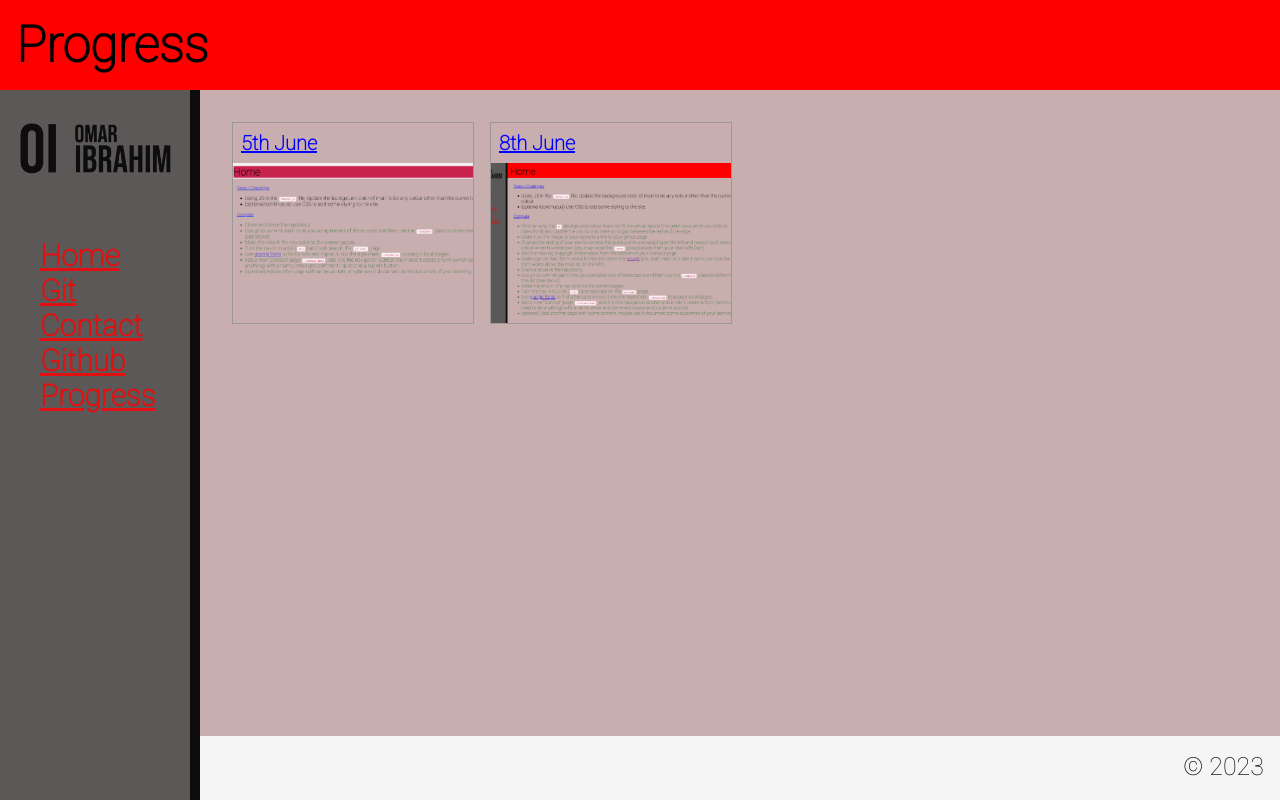
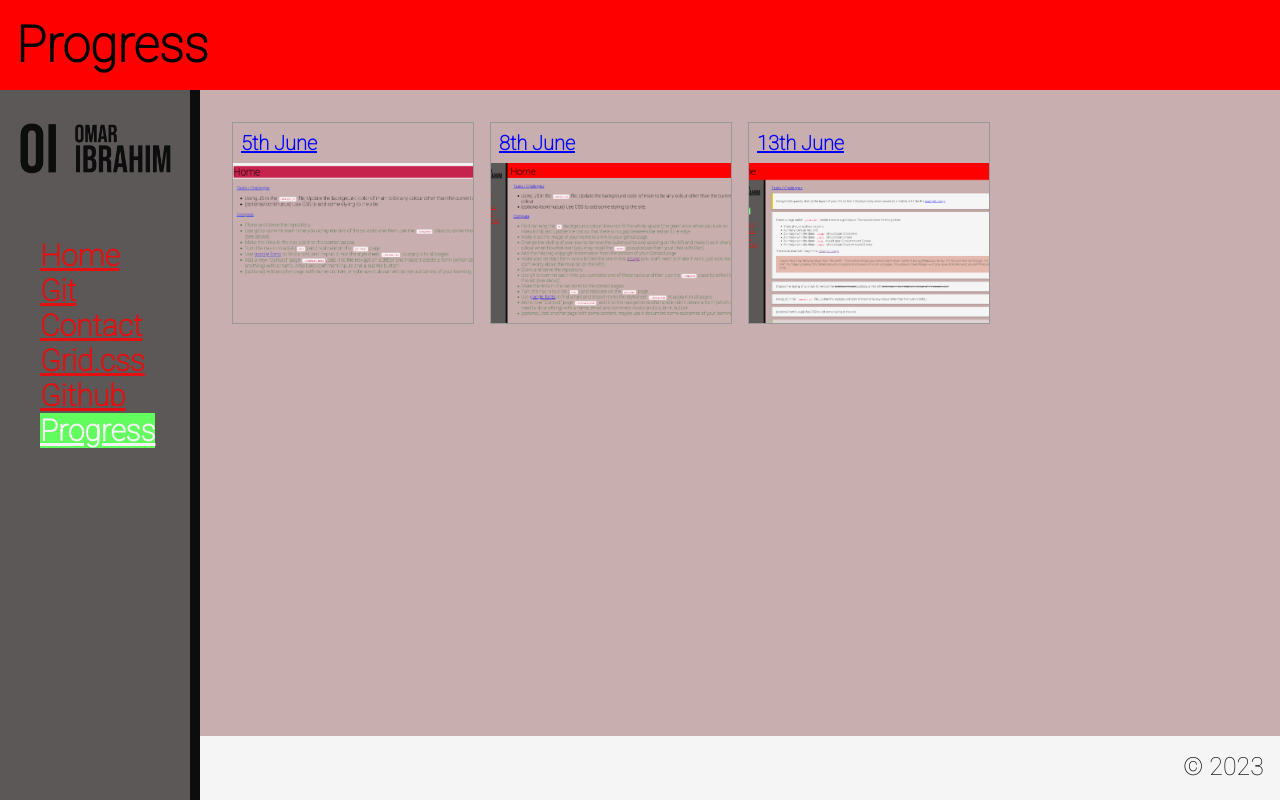
Before and after one commit to omar12ahmed/omar-training, a plain HTML site: page public/progress.html in a window 1280 px wide. Drawn offline with Linux system fonts and the light colour scheme.

Commit message:
Update progress page

```diff
--- a/public/progress.html
+++ b/public/progress.html
@@ -21,8 +21,11 @@
                         <li><a href="index.html">Home</a></li>
                         <li><a href="git.html">Git</a></li>
                         <li><a href="contact.html">Contact </a></li>
+                        <li><a href="grid.html">Grid.css </a></li>
                         <li><a href="github.html">Github</a></li>
-                        <li><a href="progress.html">Progress</a></li>
+                        <li>
+                            <a href="progress.html" class="active">Progress</a>
+                        </li>
                     </ul>
                 </nav>
             </div>
@@ -47,6 +50,14 @@
                             class="lb"
                         />
                     </div>
+                    <div class="image-container">
+                        <h2>13th June</h2>
+                        <img
+                            src="images/progress/230613.png"
+                            alt="13th June 2023"
+                            class="lb"
+                        />
+                    </div>
                 </div>
             </main>
             <footer class="footer">
```
Also changed, not shown: public/images/progress/230613.png (added).
